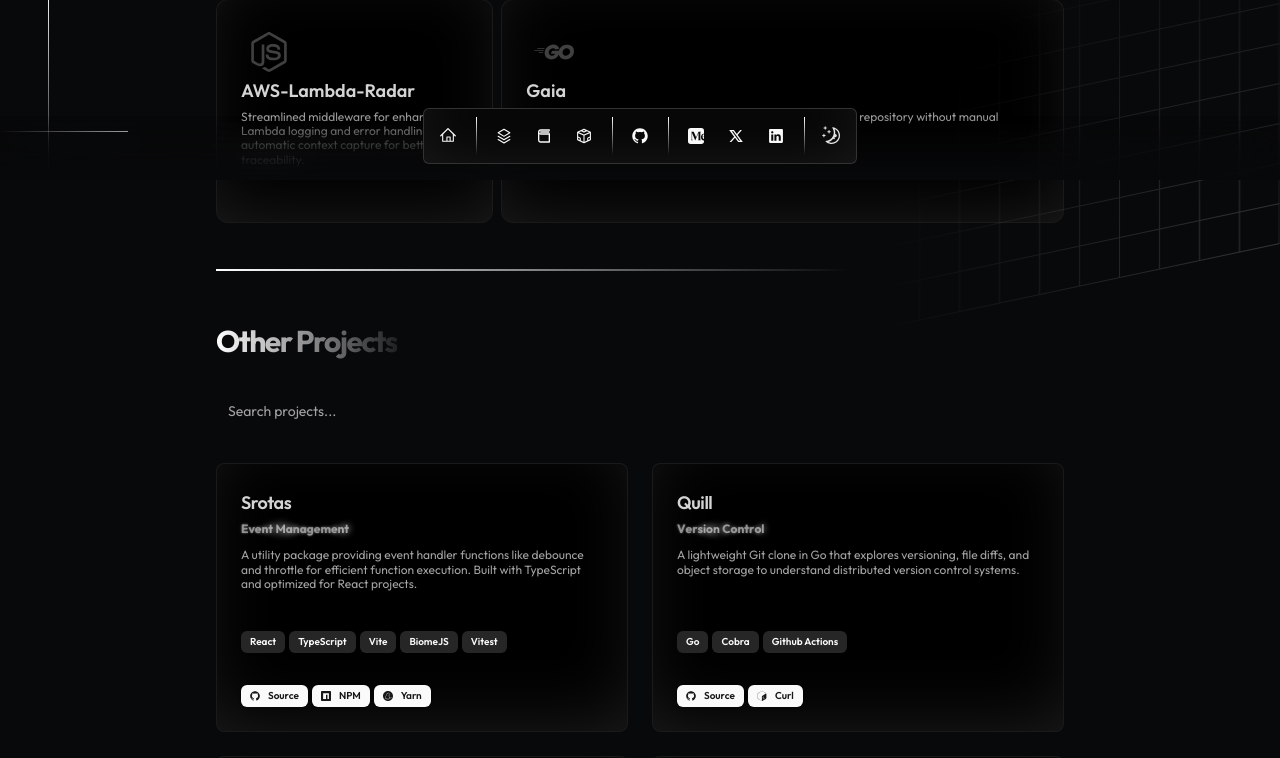
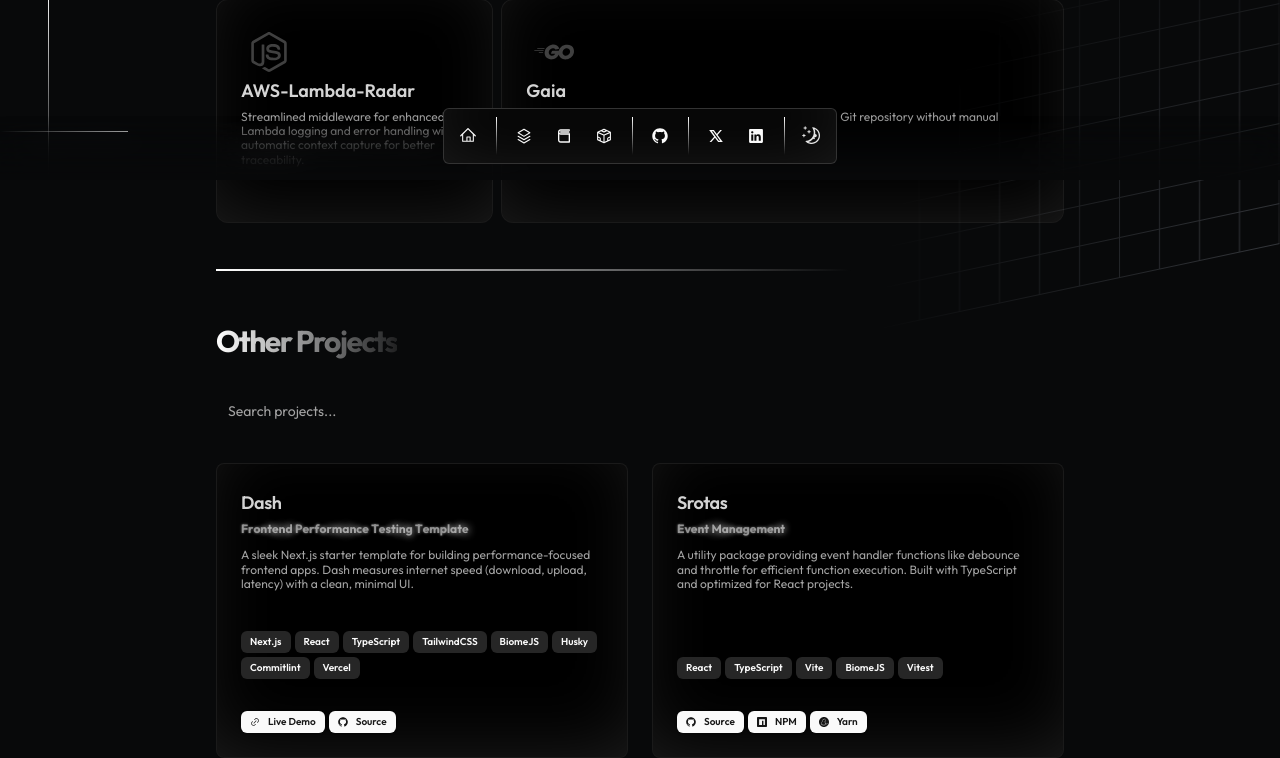
Before and after one commit to tejastn10/nimbus, a Next.js app: page /projects in a window 1280 px wide. Shown: the part 620-1378 px from the top of the page. Built offline with nearby package versions, Linux system fonts and the light colour scheme.

Commit message:
feat: update resume data

```diff
--- a/src/data/resume.ts
+++ b/src/data/resume.ts
@@ -69,14 +69,6 @@ export const DATA = {
 		email: "tejastn10@gmail.com",
 		tel: "+91 89280 88153",
 		social: {
-			medium: {
-				name: "Medium",
-				url: "https://tejastn10.medium.com/",
-				icon: Icons.medium,
-
-				navbar: true,
-			},
-
 			Twitter: {
 				name: "Twitter",
 				url: "https://x.com/tejastn10",
@@ -207,6 +199,37 @@ export const DATA = {
 	],
 
 	projects: [
+		{
+			title: "Dash",
+			href: "https://github.com/tejastn10/dash",
+			purpose: "Frontend Performance Testing Template",
+			featured: false,
+			isTemplate: false,
+			description:
+				"A sleek Next.js starter template for building performance-focused frontend apps. Dash measures internet speed (download, upload, latency) with a clean, minimal UI.",
+			technologies: [
+				"Next.js",
+				"React",
+				"TypeScript",
+				"TailwindCSS",
+				"BiomeJS",
+				"Husky",
+				"Commitlint",
+				"Vercel",
+			],
+			links: [
+				{
+					type: "Live Demo",
+					href: "https://dash-eight-gamma.vercel.app/",
+					icon: Icons.link(),
+				},
+				{
+					type: "Source",
+					href: "https://github.com/tejastn10/dash",
+					icon: Icons.github(),
+				},
+			],
+		},
 		{
 			title: "Ember",
 			href: "https://github.com/tejastn10/ember",
```
